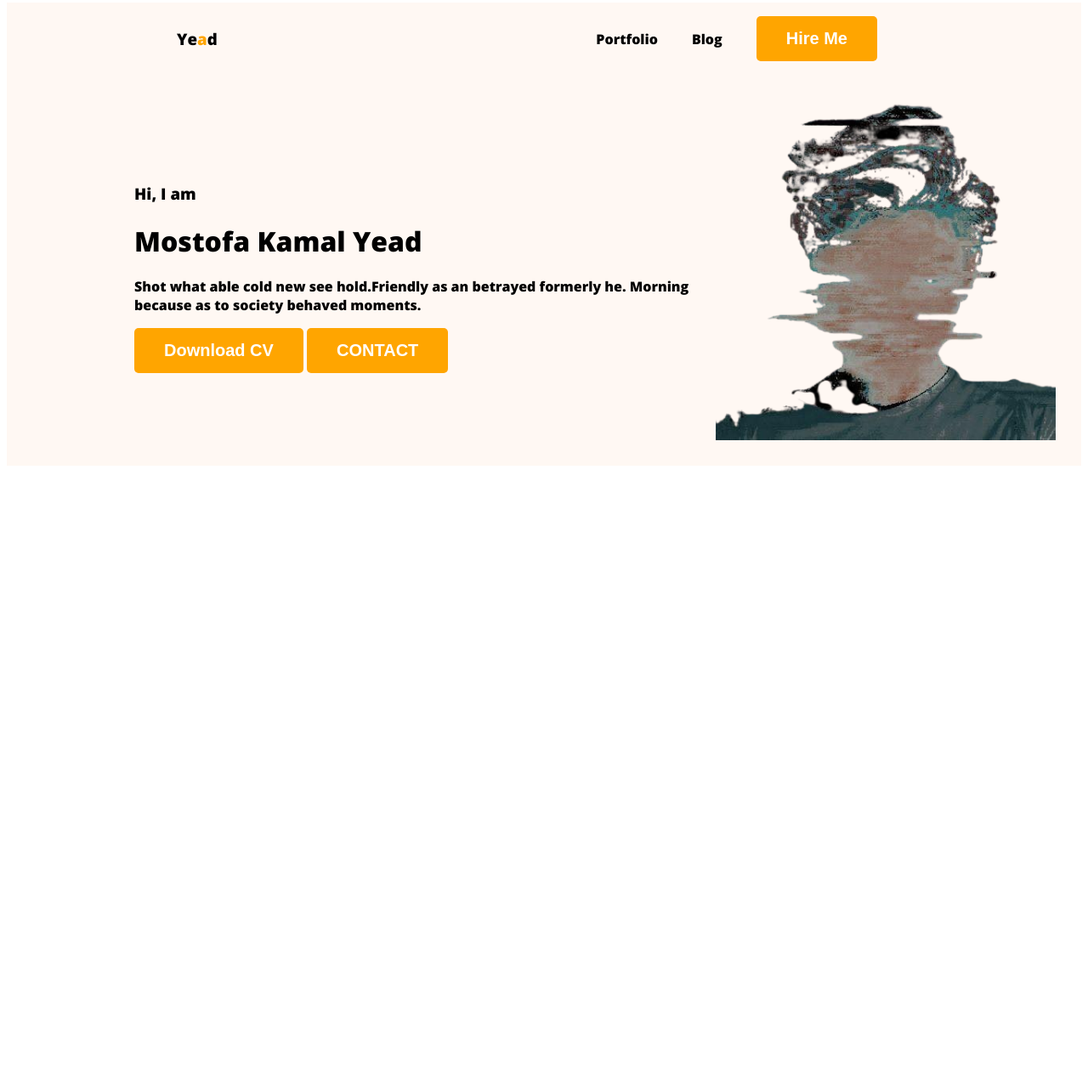
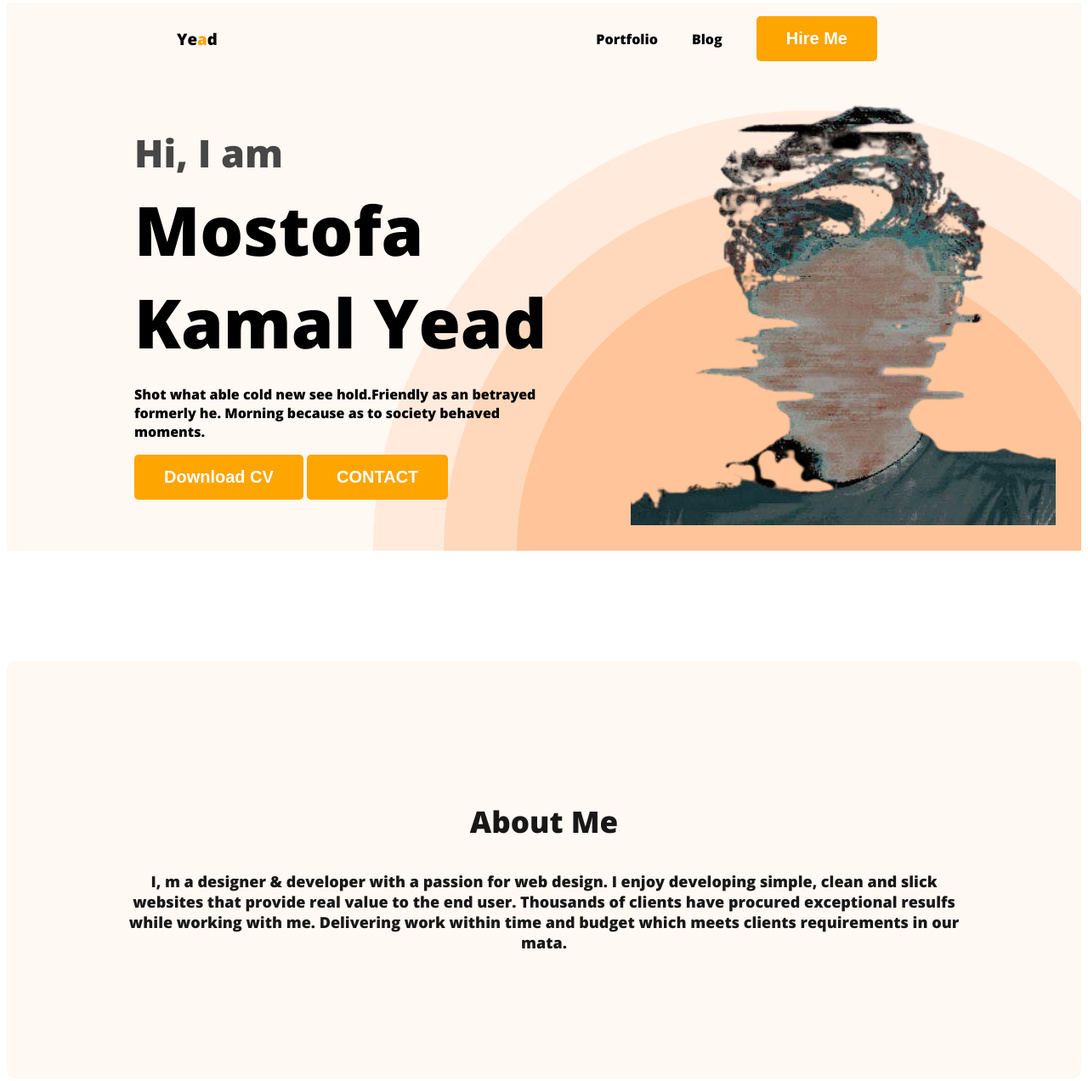
Before and after one commit to Yeadd/developer-protfolio, a plain HTML site: page index.html in a window 1280 px wide. Shown: the part 5-1277 px from the top of the page at 85% size. Before the commit the page ends 800 px from the top, so only its background shows below. Drawn offline with nearby package versions, Linux system fonts and the light colour scheme.

Commit message:
about added

```diff
--- a/index.html
+++ b/index.html
@@ -22,10 +22,10 @@
         </ul>
         </nav>
         <div class="banner">
-            <div>
+            <div class="banner-c">
                 <h3 class="greeting">Hi, I  am</h3>
                 <h1 class="title">Mostofa Kamal Yead</h1>
-                <p> Shot what able cold new see hold.Friendly as an betrayed formerly he. Morning because as to society behaved moments.</p>
+                <p class="banner-p"> Shot what able cold new see hold.Friendly as an betrayed formerly he. Morning because as to society behaved moments.</p>
                 <button class="btn">Download CV</button>
                 <button class="btn">CONTACT</button>
             </div>
@@ -34,6 +34,12 @@
 
     </header>
     <main>
+        <section class="about">
+            <h3 class="sec-t">About Me</h3>
+            <p class="sec-des">
+I, m a designer & developer with a passion for web design. I enjoy developing simple, clean and slick websites that provide real value to the end user. Thousands of clients have procured exceptional resulfs while working with me. Delivering work within time and budget which meets clients requirements in our mata.
+            </p>
+        </section>
 
     </main>
     <footer>
--- a/styles/protfolio.css
+++ b/styles/protfolio.css
@@ -39,12 +39,52 @@ nav a{
 }
 .header{
     background-color: #fff8f3;
+    background-image: url('../images/header_bg.png');
+    background-position: bottom right;
+    background-repeat: no-repeat;
 }
 .banner{
     padding: 30px 30px 30px 150px;
     display: flex;
     align-items: center;
+    justify-content: space-between;
 }
 .banner .pp{
-    width: 400px ;
+    width: 500px ;
+    background-position: bottom ;
 }
+.greeting{
+    font-size: 45px;
+    color: #474747;
+    margin: 0;
+}
+.title{
+    font-size: 80px;
+    font-weight: 600;
+    margin-top: 5px;
+    margin-bottom: 20px;
+}
+.banner-c{
+    max-width: 500px;
+}
+/* main section styles */
+
+
+/* about section styles */
+.about{
+    padding: 130px;
+    background-color: #fff8f3;
+    border-radius: 10px;
+    margin-top: 130px;
+}
+.sec-t{
+    color: #181818;
+    text-align: center;
+    font-weight: 700;
+    font-size: 35px;
+}
+.sec-des{
+    color: #181818 ;
+    text-align: center;
+    font-size: 18px;
+}
```
